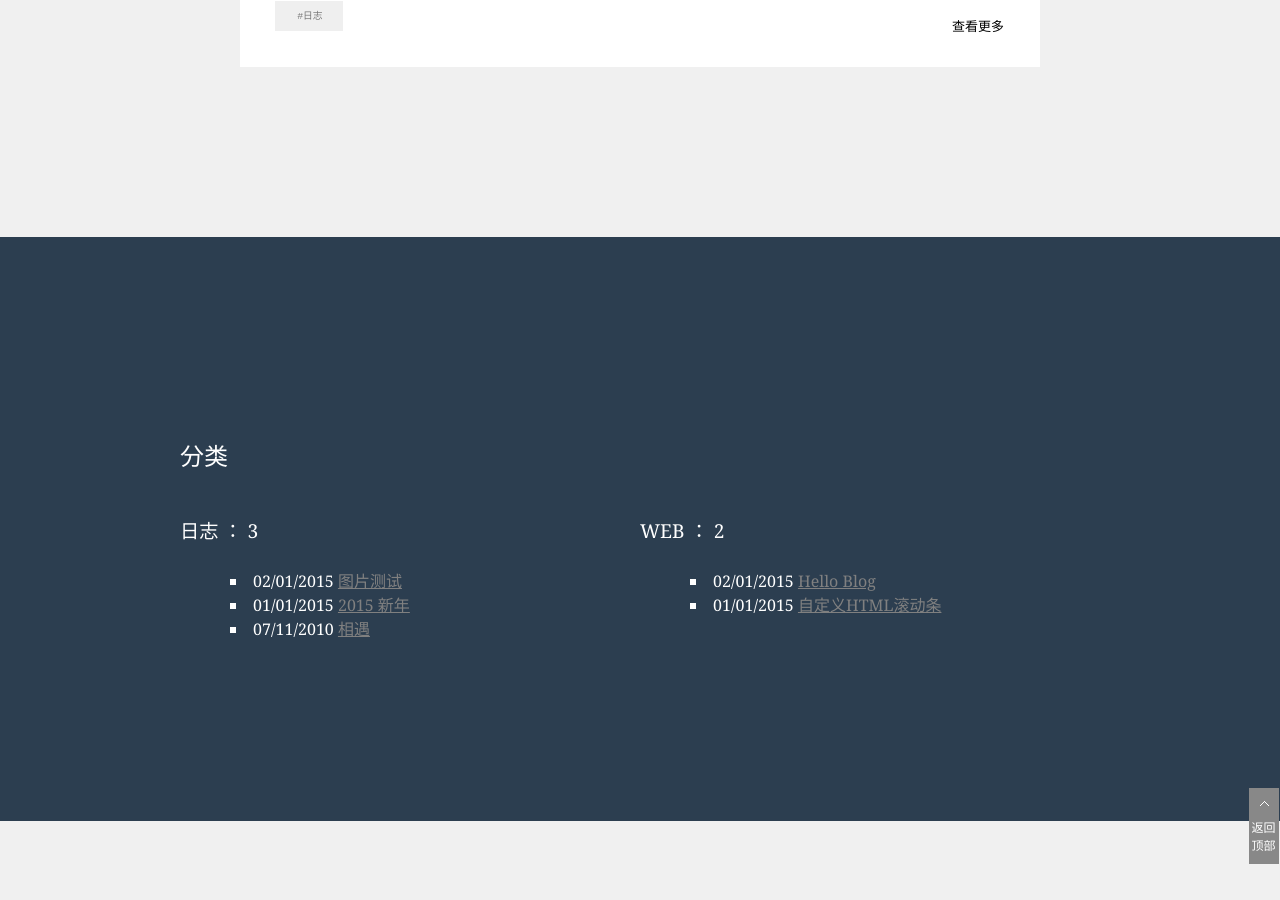
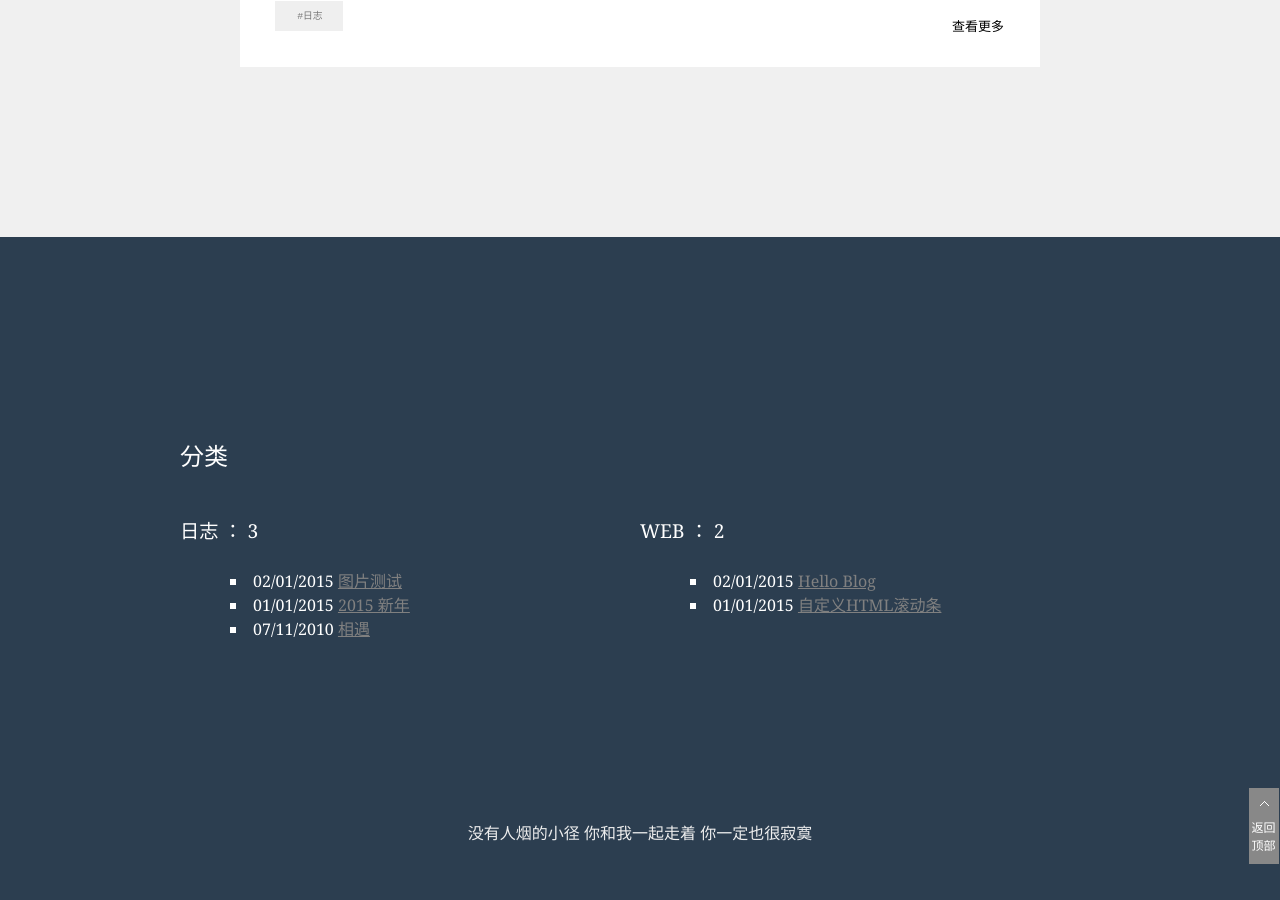
Before and after one commit to inexistence/inexistence.github.io, a Jekyll site: the page built from index.html, in a window 1280 px wide and 900 px high, scrolled down 4968 px. Built offline with Jekyll 4.4.1, drawn with Linux system fonts in a browser that asks for light colours; Markdown is read by kramdown in place of the engine named in the settings; the list of posts is cut into pages by our own code.

Commit message:
add footer

```diff
--- a/index.html
+++ b/index.html
@@ -83,3 +83,6 @@ subtitle: 起风了，唯有努力生存。
 	{% endfor %}
 	<div class="clear"></div>
 </div>
+<div class="text-center" style="background-color:#2c3e50;color:#FFF;margin:0 auto;padding-bottom:55px;">
+	<p  style="margin:0px;max-width:100%;color:#eeeeee;">没有人烟的小径 你和我一起走着 你一定也很寂寞</p>
+</div>
```
